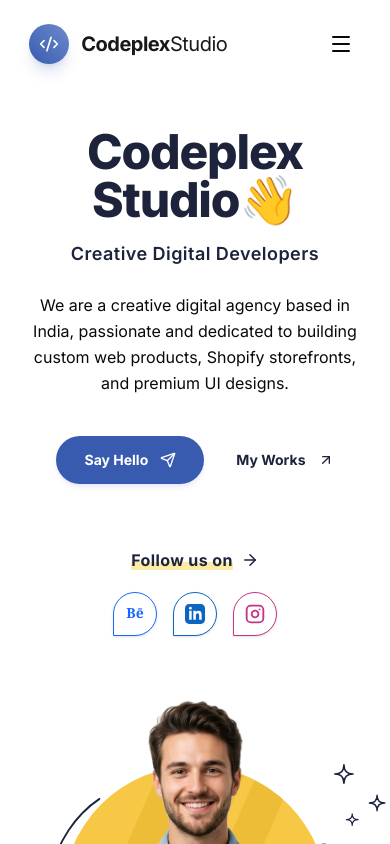
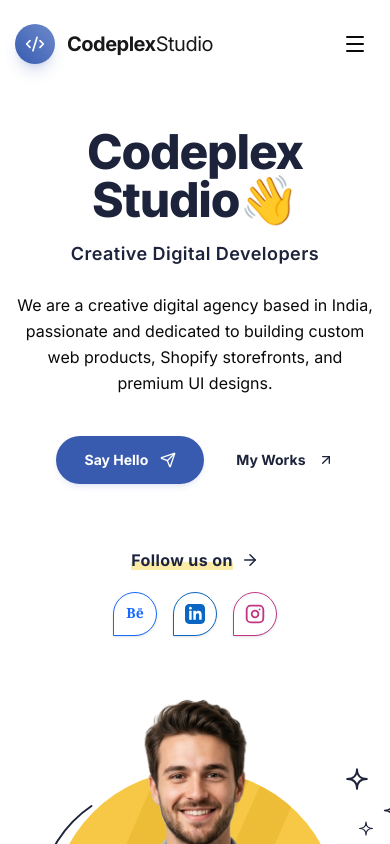
Before and after one commit to Ajaysinghrana24/codeplex-studio-website, a Next.js app: page / in a window 390 px wide. Shown: the top 844 px of the page. Built offline with nearby package versions, Linux system fonts and the light colour scheme.

Commit message:
add responsive feature and container fix

```diff
--- a/app/page.tsx
+++ b/app/page.tsx
@@ -3,10 +3,10 @@
 
 export default function Home() {
   return (
-    <div className="flex flex-col min-h-screen bg-white overflow-x-hidden">
+    <div className="bg-white overflow-x-hidden">
       <Header />
 
-      <main className="flex-grow flex flex-col justify-center pt-32 pb-0 md:pt-36 lg:pt-44 lg:pb-0">
+      <main className="pt-32 pb-0 md:pt-36 lg:pt-44 lg:pb-0">
         <Hero />
       </main>
     </div>
--- a/components/Header.tsx
+++ b/components/Header.tsx
@@ -27,7 +27,7 @@
         : "bg-transparent py-6"
         }`}
     >
-      <div className="w-full max-w-[85%] mx-auto">
+      <div className="w-full max-w-[1400px] mx-auto px-[15px] md:px-12">
         <div className="flex items-center justify-between">
           {/* Logo */}
           <Link href="/" className="flex items-center gap-3 group">
--- a/components/Hero.tsx
+++ b/components/Hero.tsx
@@ -40,7 +40,7 @@
 export default function Hero() {
   return (
     <section className="relative w-full py-0 select-none">
-      <div className="w-full max-w-[85%] mx-auto grid grid-cols-1 lg:grid-cols-12 gap-12 lg:gap-8 items-center">
+      <div className="w-full max-w-[1400px] mx-auto px-[15px] md:px-12 grid grid-cols-1 lg:grid-cols-12 gap-12 lg:gap-8 items-center">
 
         {/* ================= LEFT COLUMN: INTRO CONTENT (7/12 parts) ================= */}
         <div className="lg:col-span-7 flex flex-col items-center text-center lg:items-start lg:text-left">
```
